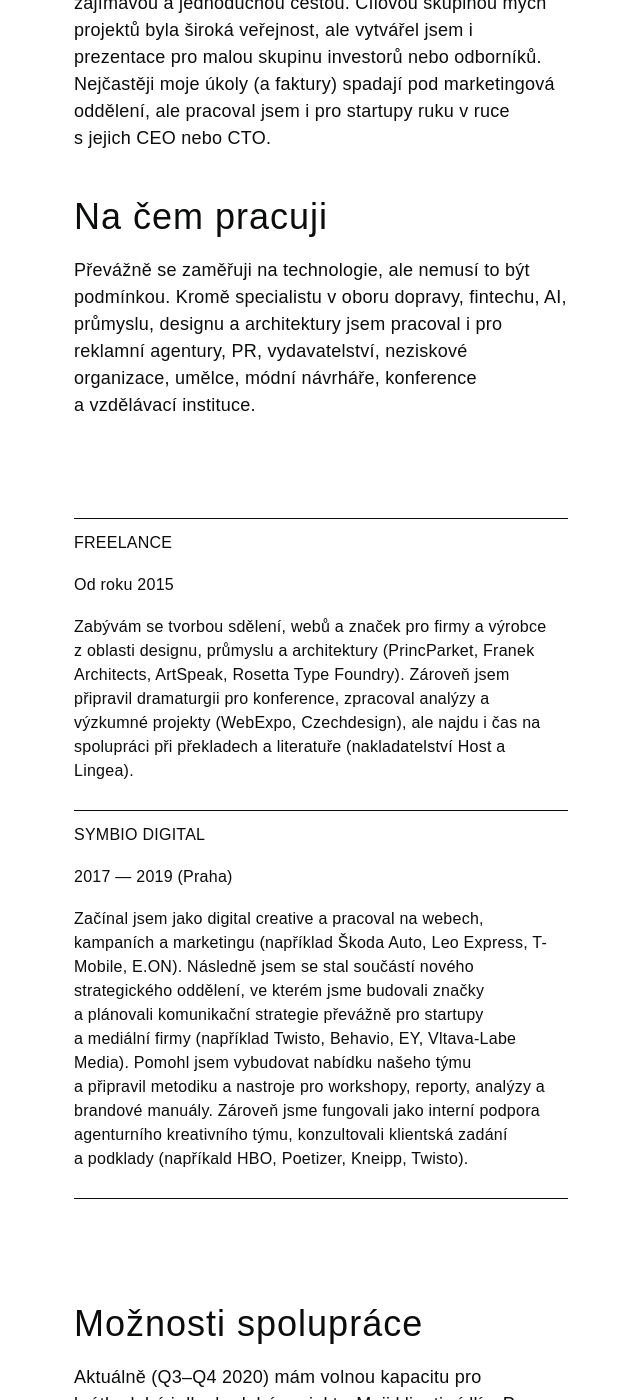
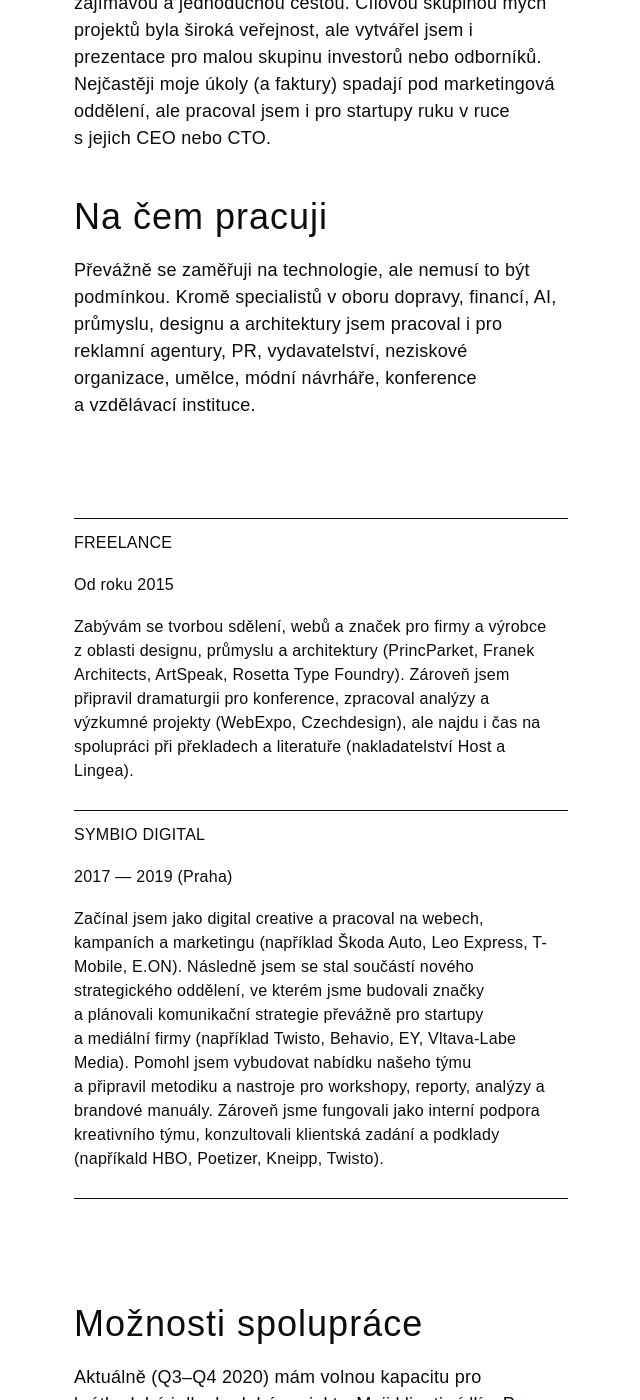
Before and after one commit to fdedic/fdedic.github.io, a Jekyll site: the page built from index.md, in a window 1280 px wide and 1400 px high, scrolled down 1257 px. Shown: the whole window, without its empty margins (186-826 px from the left). Built offline with Jekyll 4.4.1, drawn with Linux system fonts in a browser that asks for light colours; nearby versions of some CDN libraries; some web fonts are replaced; some of the changed text lies outside the part shown.

Commit message:
Update index.md

```diff
--- a/index.md
+++ b/index.md
@@ -25,7 +25,7 @@ Mým hlavním přínosem bývá zaměření se na jednoduchost a&nbsp;srozumitel
 Zajímá mě, když dostanu zadaný zcela nový produkt nebo složitý problém a mám jej ostatním lidem vysvětlit zajímavou a&nbsp;jednoduchou cestou. Cílovou skupinou mých projektů byla široká veřejnost, ale vytvářel jsem i prezentace pro malou skupinu investorů nebo odborníků. Nejčastěji moje úkoly (a faktury) spadají pod marketingová oddělení, ale pracoval jsem i&nbsp;pro startupy ruku v ruce s&nbsp;jejich CEO nebo CTO.
 
 ## Na čem pracuji
-Převážně se zaměřuji na technologie, ale nemusí to být podmínkou. Kromě specialistu v oboru dopravy, fintechu, AI, průmyslu, designu a&nbsp;architektury jsem pracoval i&nbsp;pro reklamní agentury, PR, vydavatelství, neziskové organizace, umělce, módní návrháře, konference a&nbsp;vzdělávací instituce.
+Převážně se zaměřuji na technologie, ale nemusí to být podmínkou. Kromě specialistů v oboru dopravy, financí, AI, průmyslu, designu a&nbsp;architektury jsem pracoval i&nbsp;pro reklamní agentury, PR, vydavatelství, neziskové organizace, umělce, módní návrháře, konference a&nbsp;vzdělávací instituce.
 
 ***
 
@@ -46,7 +46,7 @@ Převážně se zaměřuji na technologie, ale nemusí to být podmínkou. Krom
       <th>
         <p>SYMBIO DIGITAL</p>
         <p>2017 — 2019 (Praha)</p>
-        <p>Začínal jsem jako digital creative a pracoval na webech, kampaních a marketingu (například Škoda Auto, Leo Express, T-Mobile, E.ON). Následně jsem se stal součástí nového strategického oddělení, ve kterém jsme budovali značky a&nbsp;plánovali komunikační strategie převážně pro startupy a&nbsp;mediální firmy (například Twisto, Behavio, EY, Vltava-Labe Media). Pomohl jsem vybudovat nabídku našeho týmu a&nbsp;připravil metodiku a&nbsp;nastroje pro workshopy, reporty, analýzy a brandové manuály. Zároveň jsme fungovali jako interní podpora agenturního kreativního týmu, konzultovali klientská zadání a&nbsp;podklady (napříkald HBO, Poetizer, Kneipp, Twisto).</p>
+        <p>Začínal jsem jako digital creative a pracoval na webech, kampaních a marketingu (například Škoda Auto, Leo Express, T-Mobile, E.ON). Následně jsem se stal součástí nového strategického oddělení, ve kterém jsme budovali značky a&nbsp;plánovali komunikační strategie převážně pro startupy a&nbsp;mediální firmy (například Twisto, Behavio, EY, Vltava-Labe Media). Pomohl jsem vybudovat nabídku našeho týmu a&nbsp;připravil metodiku a&nbsp;nastroje pro workshopy, reporty, analýzy a brandové manuály. Zároveň jsme fungovali jako interní podpora kreativního týmu, konzultovali klientská zadání a&nbsp;podklady (napříkald HBO, Poetizer, Kneipp, Twisto).</p>
       </th>
     </tr>
   </tbody>
```
Also changed, not shown: other parts of index.md (+1 -1 lines).
